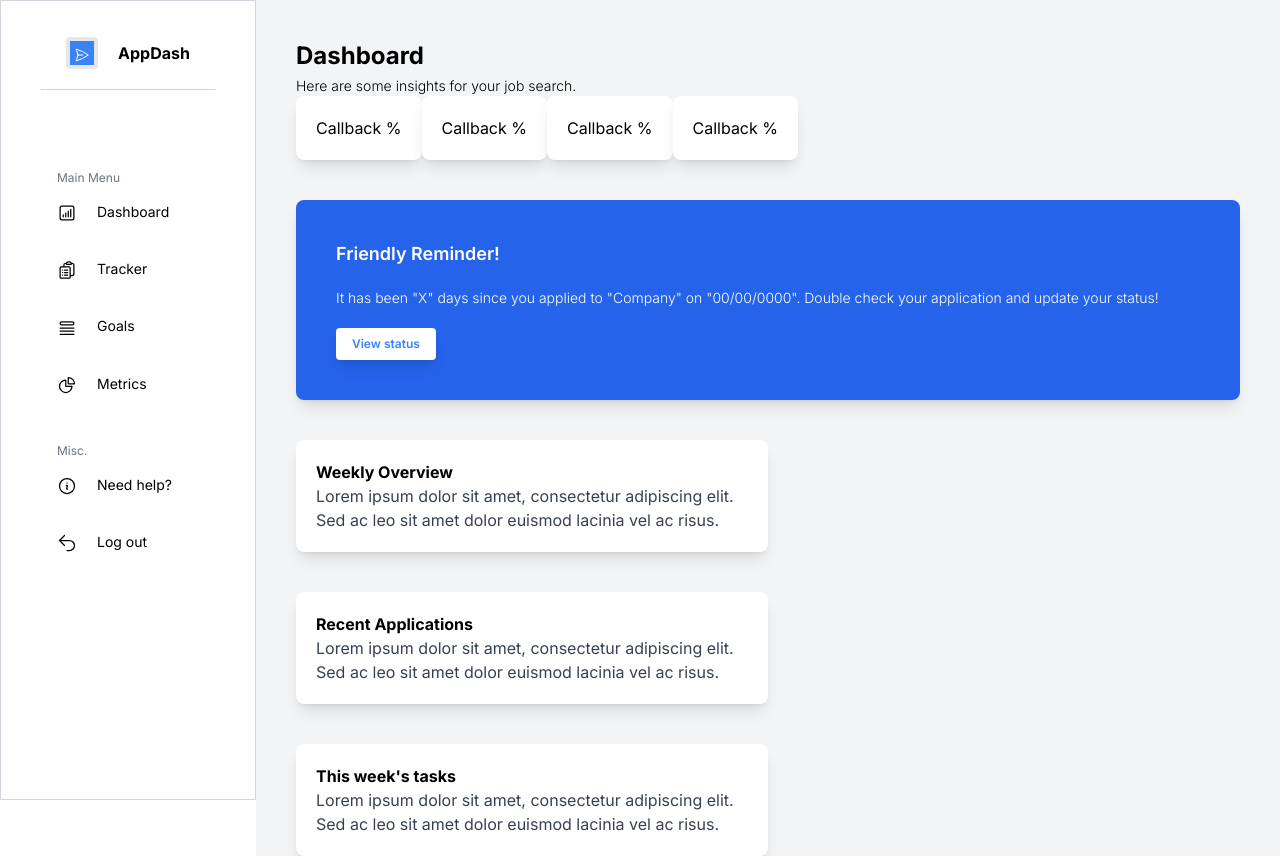
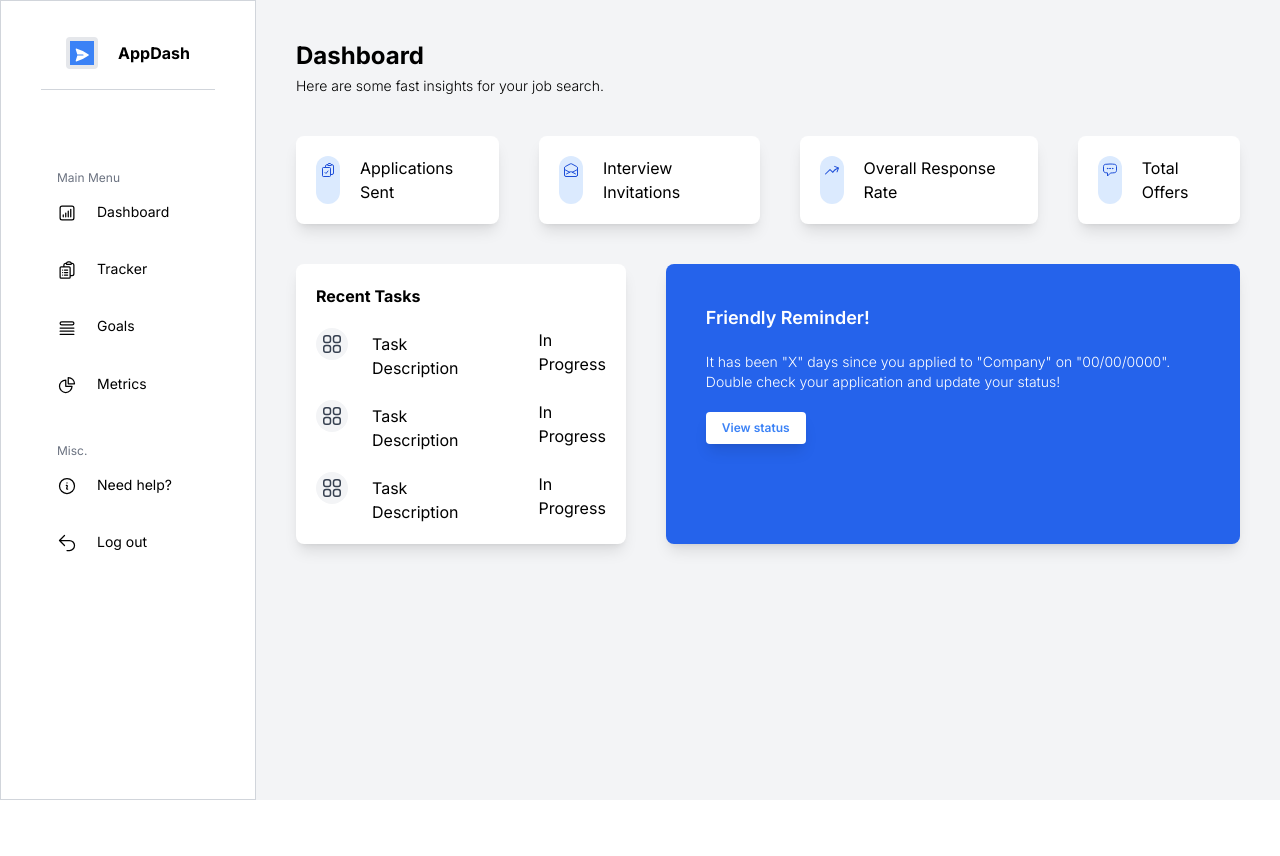
Before and after one commit to skhanal5/Insights, a Next.js app in the folder crud-app/app-tracker/: page /dashboard in a window 1280 px wide. After the commit the page ends 800 px from the top, so only its background shows below. Built offline with nearby package versions, Linux system fonts and the light colour scheme.

Commit message:
Refactored and cleaned code

```diff
--- /dev/null
+++ b/crud-app/app-tracker/app/dashboard/components/AppCell.js
@@ -0,0 +1,20 @@
+import { Squares2X2Icon } from "@heroicons/react/24/outline";
+
+export default function AppCell(){
+    return (
+        <div className="flex flex-row mt-5">
+            <div className="flex flex-row gap-5">
+              <div className="flex bg-gray-100 rounded-full h-8 w-8 justify-center items-center">
+                <Squares2X2Icon className="text-gray-700 h-6 w-8">
+                  {" "}
+                </Squares2X2Icon>
+              </div>
+              <h2 className="ml-1 mt-1"> Task Description </h2>
+            </div>
+            <div className="flex flex-col ml-20">
+                In Progress
+            </div>
+        </div>
+
+    )
+}
--- /dev/null
+++ b/crud-app/app-tracker/app/dashboard/components/SuccessIcon.js
@@ -0,0 +1,10 @@
+// SuccessIcon.js
+import React from 'react';
+
+const SuccessIcon = ({ size = 8, color = 'text-green-500' }) => (
+  <svg className={`h-${size} w-${size} ${color}`} fill="none" stroke="currentColor" viewBox="0 0 24 24" xmlns="http://www.w3.org/2000/svg">
+    <path strokeLinecap="round" strokeLinejoin="round" strokeWidth="2" d="M5 13l4 4L19 7"></path>
+  </svg>
+);
+
+export default SuccessIcon;
--- a/crud-app/app-tracker/app/dashboard/components/mainpanel.js
+++ b/crud-app/app-tracker/app/dashboard/components/mainpanel.js
@@ -1,49 +1,95 @@
-import { CalendarDaysIcon, ChartBarIcon, ClipboardDocumentCheckIcon } from "@heroicons/react/24/outline";
-import Image from "next/image";
+import {
+  ChatBubbleLeftEllipsisIcon,
+  ClipboardDocumentCheckIcon,
+  EnvelopeOpenIcon,
+} from "@heroicons/react/24/outline";
+
+import { ArrowTrendingUpIcon } from "@heroicons/react/24/solid";
+import AppCell from "./appcell";
+
 export default function MainPanel() {
-    return(
+  return (
     <div className="flex-1 bg-gray-100">
       <div className="flex flex-col ml-10 mr-10 mt-10">
         <div>
           <div>
             <h2 className="font-bold text-2xl font-blue-700"> Dashboard </h2>
-                  <p className="mt-1 text-sm font-light font-gray-100"> Here are some insights for your job search. </p>
+            <p className="mt-1 text-sm font-light font-gray-100">
+              {" "}
+              Here are some fast insights for your job search.{" "}
+            </p>
           </div>
         </div>
-            <div className="flex flex-row">
+        <div className="flex flex-row gap-10 mt-10">
           <div className="bg-white shadow-lg rounded-lg p-5 w-fit">
-                  <h2>Callback %</h2>
+            <div className="flex flex-row gap-5">
+              <div className="bg-blue-100 rounded-full w-6">
+                <ClipboardDocumentCheckIcon className="text-blue-700 h-4 w-6 inline-block">
+                  {" "}
+                </ClipboardDocumentCheckIcon>
+              </div>
+              <h2> Applications Sent </h2>
+            </div>
           </div>
           <div className="bg-white shadow-lg rounded-lg p-5 w-fit">
-                  <h2>Callback %</h2>
+            <div className="flex flex-row gap-5">
+              <div className="bg-blue-100 rounded-full w-6">
+                <EnvelopeOpenIcon className="text-blue-700 h-4 w-6 inline-block">
+                  {" "}
+                </EnvelopeOpenIcon>
+              </div>
+              <h2>Interview Invitations</h2>
+            </div>
           </div>
           <div className="bg-white shadow-lg rounded-lg p-5 w-fit">
-                  <h2>Callback %</h2>
+            <div className="flex flex-row gap-5">
+              <div className="bg-blue-100 rounded-full w-6">
+                <ArrowTrendingUpIcon className="text-blue-700 h-4 w-6 inline-block">
+                  {" "}
+                </ArrowTrendingUpIcon>
+              </div>
+              <h2>Overall Response Rate</h2>
+            </div>
           </div>
           <div className="bg-white shadow-lg rounded-lg p-5 w-fit">
-                  <h2>Callback %</h2>
+            <div className="flex flex-row gap-5">
+              <div className="bg-blue-100 rounded-full w-6">
+                <ChatBubbleLeftEllipsisIcon className="text-blue-700 h-4 w-6 inline-block">
+                  {" "}
+                </ChatBubbleLeftEllipsisIcon>
               </div>
-            </div>
-            <div className="flex flex-row shadow-lg rounded-lg bg-blue-600 mt-10 p-10 h-auto w-auto">
-              <div>
-                  <p className="text-lg font-semibold text-white">Friendly Reminder!</p>
-                  <p className="text-sm font-light text-white mt-5">It has been "X" days since you applied to "Company" on "00/00/0000". Double check your application and update your status!</p>
-                  <button className="bg-white hover:bg-blue-100 shadow-lg text-blue-500 font-semibold text-xs mt-5 py-2 px-4 rounded">View status</button>
-              </div>
-            </div>
-            <div className="bg-white shadow-lg rounded-lg w-1/2 p-5 mt-10">
-                <h3 className="font-bold font-blue-700"> Weekly Overview </h3>
-                <p className="text-gray-700">Lorem ipsum dolor sit amet, consectetur adipiscing elit. Sed ac leo sit amet dolor euismod lacinia vel ac risus.</p>
-            </div>
-            <div className="bg-white shadow-lg rounded-lg w-1/2 p-5 mt-10">
-                <h3 className="font-bold font-blue-700"> Recent Applications </h3>
-                <p className="text-gray-700">Lorem ipsum dolor sit amet, consectetur adipiscing elit. Sed ac leo sit amet dolor euismod lacinia vel ac risus.</p>
-            </div>
-            <div className="bg-white shadow-lg rounded-lg w-1/2 p-5 mt-10">
-                <h3 className="font-bold font-blue-700"> This week's tasks </h3>
-                <p className="text-gray-700">Lorem ipsum dolor sit amet, consectetur adipiscing elit. Sed ac leo sit amet dolor euismod lacinia vel ac risus.</p>
+              <h2>Total Offers</h2>
             </div>
           </div>
         </div>
-  )
+        <div className="flex flex-row w-fit gap-10">
+          <div className="flex flex-col">
+            <div className="bg-white shadow-lg rounded-lg mt-10 w-fit p-5">
+              <h3 className="font-bold font-blue-700"> Recent Tasks </h3>
+              <div>
+                <AppCell></AppCell>
+                <AppCell></AppCell>
+                <AppCell></AppCell>
+              </div>
+            </div>
+          </div>
+          <div className="flex flex-row shadow-lg rounded-lg bg-blue-600 mt-10 p-10">
+              <div>
+                <p className="text-lg font-semibold text-white">
+                  Friendly Reminder!
+                </p>
+                <p className="text-sm font-light text-white mt-5">
+                  It has been "X" days since you applied to "Company" on
+                  "00/00/0000". Double check your application and update your
+                  status!
+                </p>
+                <button className="bg-white hover:bg-blue-100 shadow-lg text-blue-500 font-semibold text-xs mt-5 py-2 px-4 rounded">
+                  View status
+                </button>
+              </div>
+          </div>
+        </div>
+      </div>
+    </div>
+  );
 }
--- a/crud-app/app-tracker/app/dashboard/components/sidebar.js
+++ b/crud-app/app-tracker/app/dashboard/components/sidebar.js
@@ -1,6 +1,6 @@
-import {PaperAirplaneIcon, ChartBarSquareIcon, InformationCircleIcon, ClipboardDocumentListIcon, ArrowUturnLeftIcon, ChartPieIcon, QueueListIcon} from '@heroicons/react/24/outline'
-
-export default function Sidebar() {
+import {ChartBarSquareIcon, InformationCircleIcon, ClipboardDocumentListIcon, ArrowUturnLeftIcon, ChartPieIcon, QueueListIcon} from '@heroicons/react/24/outline'
+import {PaperAirplaneIcon} from '@heroicons/react/24/solid'
+export default function SideBar() {
     return(
         <div className="h-screen w-1/5 py-4 px-2 border border-r border-gray-300 bg-white">
             <div className="flex flex-nowrap flex-col justify-center h-full ml-8 mr-8">
--- a/crud-app/app-tracker/app/dashboard/page.js
+++ b/crud-app/app-tracker/app/dashboard/page.js
@@ -1,15 +1,15 @@
-import MainPanel from "./components/mainpanel";
-import Sidebar from "./components/sidebar";
+import MainPanel from "./components/mainpanel.js";
+import SideBar from "./components/sidebar.js";
 
 export default function Dashboard() {
   return (
     <body>
       <main>
         <div className="flex">
-             <Sidebar></Sidebar>
-              <MainPanel></MainPanel>
+          <SideBar></SideBar>
+          <MainPanel></MainPanel>
         </div>
       </main>
     </body>
-  )
+  );
 }
```
Lines whose indentation alone changed are shown as unchanged.
